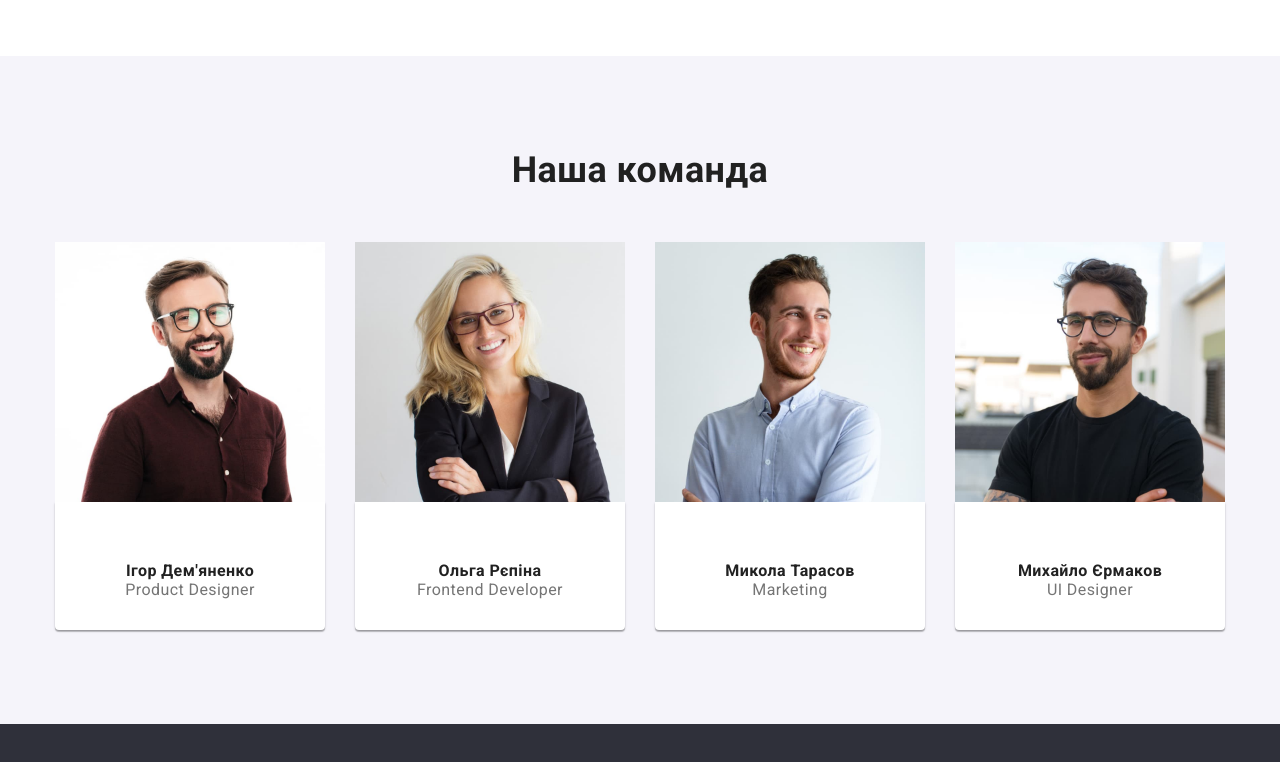
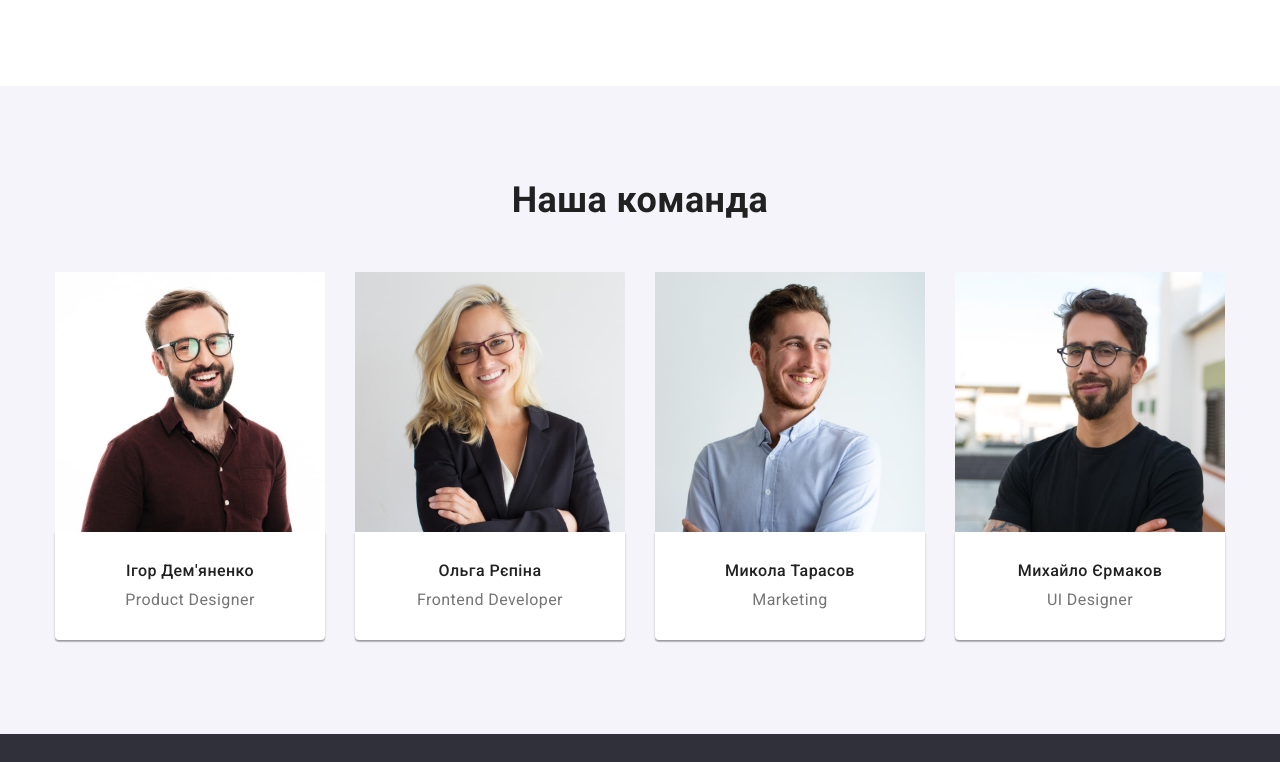
Before and after one commit to Art7578/goit-markup-hw-03, a plain HTML site: page index.html in a window 1280 px wide. Shown: the part 1360-2122 px from the top of the page. Drawn offline with nearby package versions, Linux system fonts and the light colour scheme.

Commit message:
homework3-исправления

```diff
--- a/css/style.css
+++ b/css/style.css
@@ -109,6 +109,7 @@ body{
 .title{
     margin-left: auto;
     margin-right: auto;
+    margin-bottom: 30px;
     width: 696px;
     color: #FFFFFF;
     font-weight: 900;
@@ -215,7 +216,8 @@ body{
     text-align: center
 }
 .team-card{
-    margin-top: 30px;
+    font-weight: 500;
+    margin-bottom: 10px;
     color: #212121;
     font-size: 16px;
     line-height: 1.18;
@@ -305,7 +307,6 @@ body{
     text-align: center;
     cursor: pointer;
     border-style: none;
-    box-shadow: 0px 3px 1px rgba(0, 0, 0, 0.1), 0px 1px 2px rgba(0, 0, 0, 0.08), 0px 2px 2px rgba(0, 0, 0, 0.12);
     border-radius: 4px
 }
 .button-list{
```
